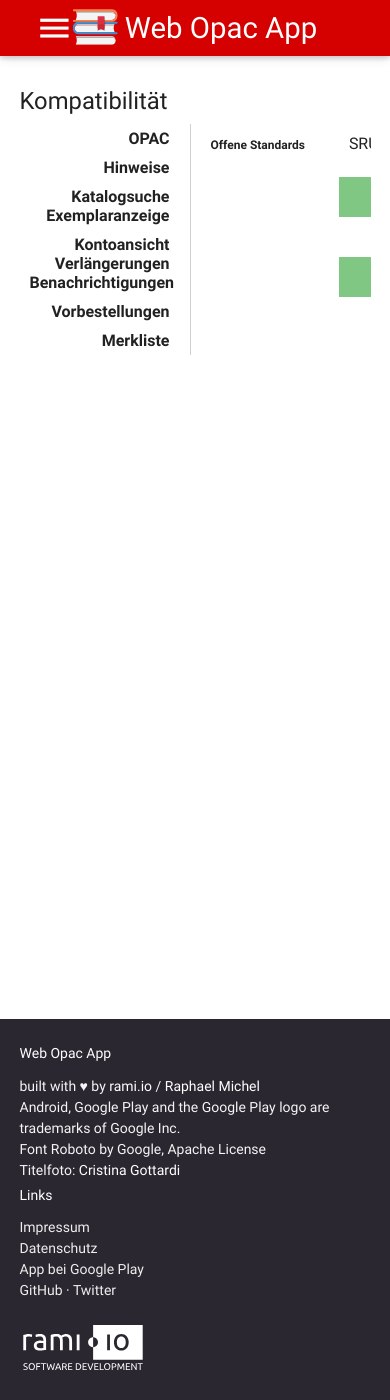
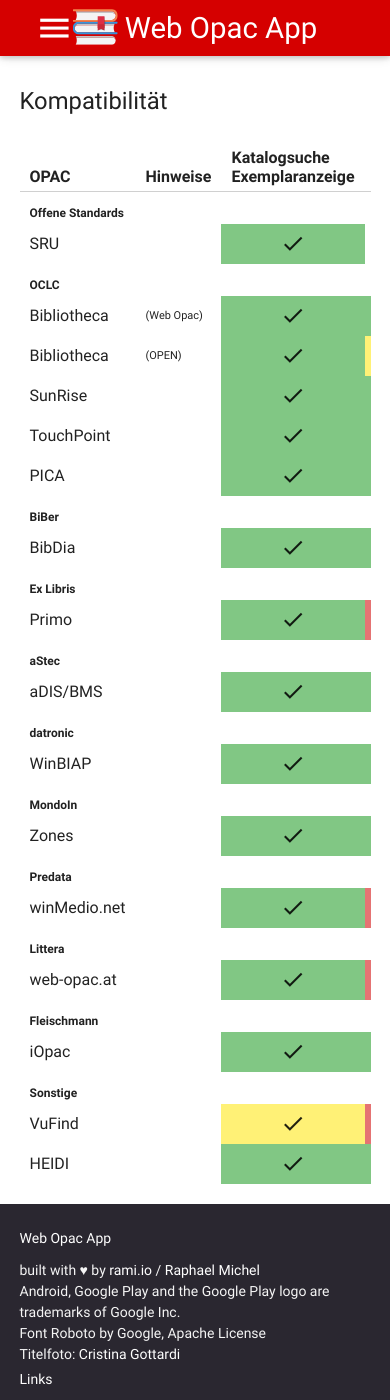
Before and after one commit to opacapp/opac.app, a Jekyll site: the page built from de/kompatibilitaet.html, in a window 390 px wide and 1400 px high. Built offline with Jekyll 4.4.1, drawn with Linux system fonts in a browser that asks for light colours.

Commit message:
Responsive tables

```diff
--- a/TODO.txt
+++ b/TODO.txt
@@ -10,7 +10,6 @@
         * ...
     * EN
         * everything
-* Fix responsiveness of compatibility table
 * navbar bei ~1048 px breite
 * overall style review
 * Device Frame als eigenes Bild
--- a/css/main.scss
+++ b/css/main.scss
@@ -27,3 +27,8 @@
 .card h1:first-child, .card h2:first-child, .card h3:first-child {
   margin-top: 0;
 }
+
+.scroll-table {
+  max-width: 100%;
+  overflow-x: auto;
+}
--- a/de/fuer-bibliotheken.html
+++ b/de/fuer-bibliotheken.html
@@ -15,6 +15,7 @@
 <p>Die Plus Edition wird von unserem Kooperationspartner <a target="_blank" href="http://subkom.de">subkom GmbH</a>
     vertrieben und verkauft.</p>
 
+<div class="scroll-table">
     <table class="striped">
         <thead>
         <tr>
@@ -139,6 +140,7 @@
         </tr>
         </tfoot>
     </table>
+</div>
 
 <h2>Warum Opac App?</h2>
 
--- a/de/kompatibilitaet.html
+++ b/de/kompatibilitaet.html
@@ -3,16 +3,19 @@
 ---
 
 <h1>Kompatibilität</h1>
-<table class="compatibility responsive-table">
+<div class="scroll-table">
+    <table class="compatibility">
         <thead>
         <tr>
             <th>OPAC</th>
             <th>Hinweise</th>
             <th class="fw">Katalogsuche<br>
-            Exemplaranzeige</th>
+                Exemplaranzeige
+            </th>
             <th class="fw">Kontoansicht<br>
                 Verlängerungen<br>
-            Benachrichtigungen</th>
+                Benachrichtigungen
+            </th>
             <th class="fw">Vorbestellungen</th>
             <th class="fw">Merkliste</th>
         </tr>
@@ -192,3 +195,4 @@
         </tr>
         </tbody>
     </table>
+</div>
```
Lines whose indentation alone changed are shown as unchanged.
